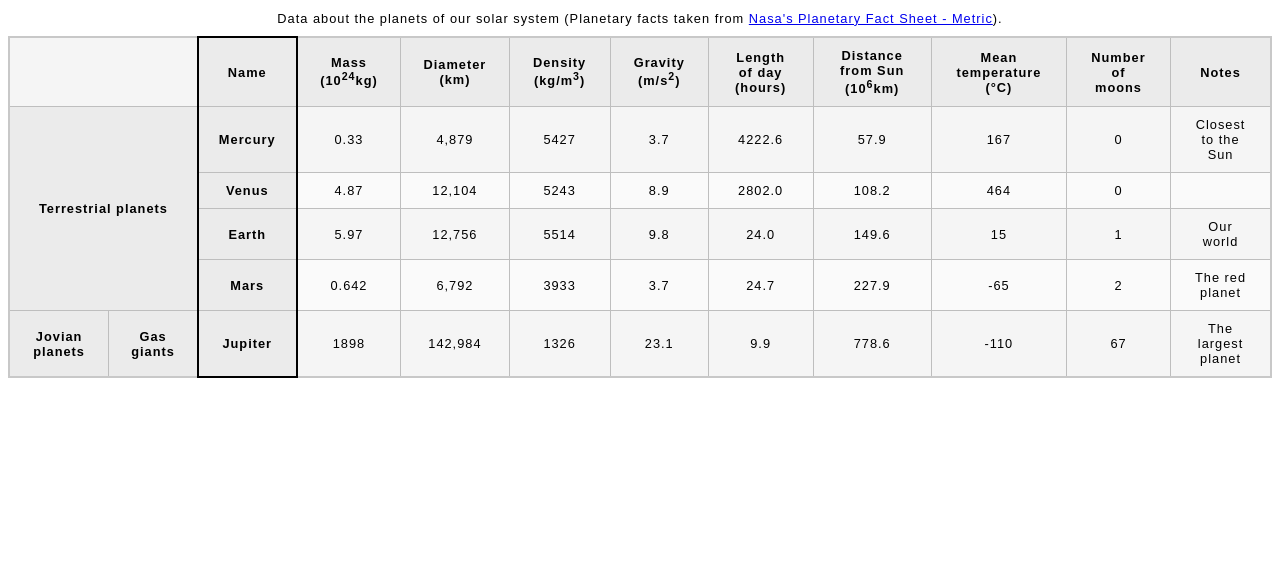
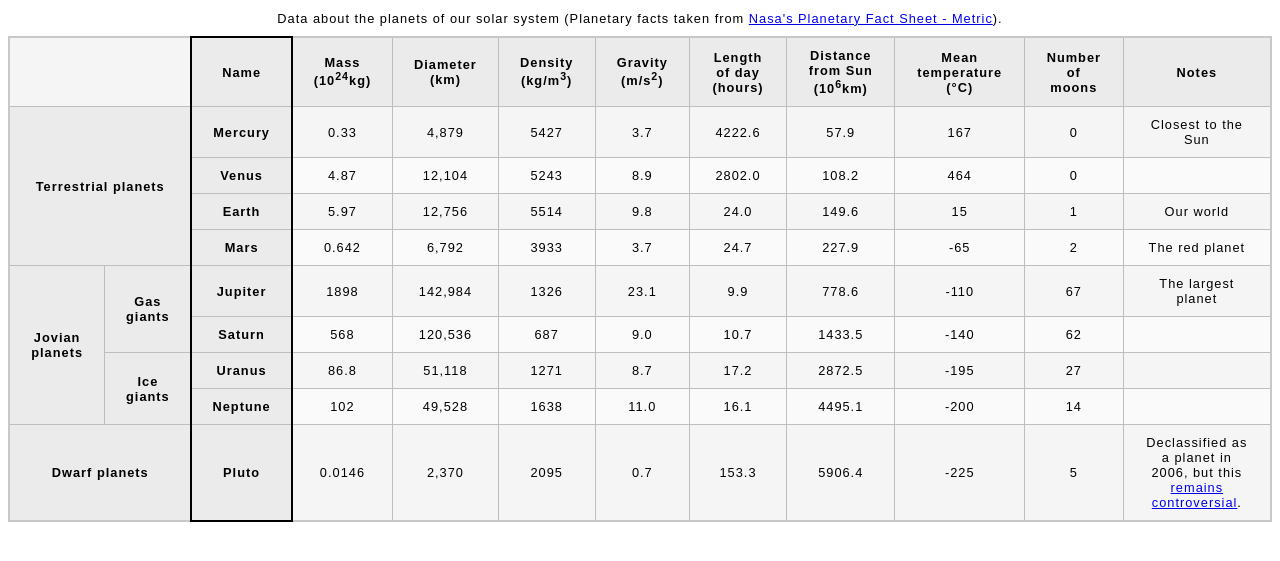
Before and after one commit to akarshgangwar/Assignment_4-Table, a plain HTML site: page index.html in a window 1280 px wide. Shown: the part 79-640 px from the top of the page. Drawn offline with Linux system fonts and the light colour scheme.

Commit message:
completed the table

```diff
--- a/index.html
+++ b/index.html
@@ -98,7 +98,58 @@
         <td>The largest planet</td>
       </tr>
 
+      <tr>
+        <th>Saturn</th>
+        <td>568</td>
+        <td>120,536</td>
+        <td>687</td>
+        <td>9.0</td>
+        <td>10.7</td>
+        <td>1433.5</td>
+        <td>-140</td>
+        <td>62</td>
+        <td></td>
+      </tr>
 
+      <tr>
+        <th rowspan="2">Ice giants</th>
+        <th >Uranus</th>
+        <td>86.8</td>
+        <td>51,118</td>
+        <td>1271</td>
+        <td>8.7</td>
+        <td>17.2</td>
+        <td>2872.5</td>
+        <td>-195</td>
+        <td>27</td>
+        <td></td>
+      </tr>
+
+      <tr>
+        <th>Neptune</th>
+        <td>102</td>
+        <td>49,528</td>
+        <td>1638</td>
+        <td>11.0</td>
+        <td>16.1</td>
+        <td>4495.1</td>
+        <td>-200</td>
+        <td>14</td>
+        <td></td>
+      </tr>
+      <tr>
+        <th colspan="2">Dwarf planets</th>
+        <th>Pluto</th>
+        <td>0.0146</td>
+        <td>2,370</td>
+        <td>2095</td>
+        <td>0.7</td>
+        <td>153.3</td>
+        <td>5906.4</td>
+        <td>-225</td>
+        <td>5</td>
+        <td>Declassified as a planet in 2006, but this <a href="https://www.usatoday.com/story/tech/2014/10/02/pluto-planet-solar-system/16578959/">remains controversial</a>.</td>
+      </tr>
     </tbody>
 
 </table>
```
